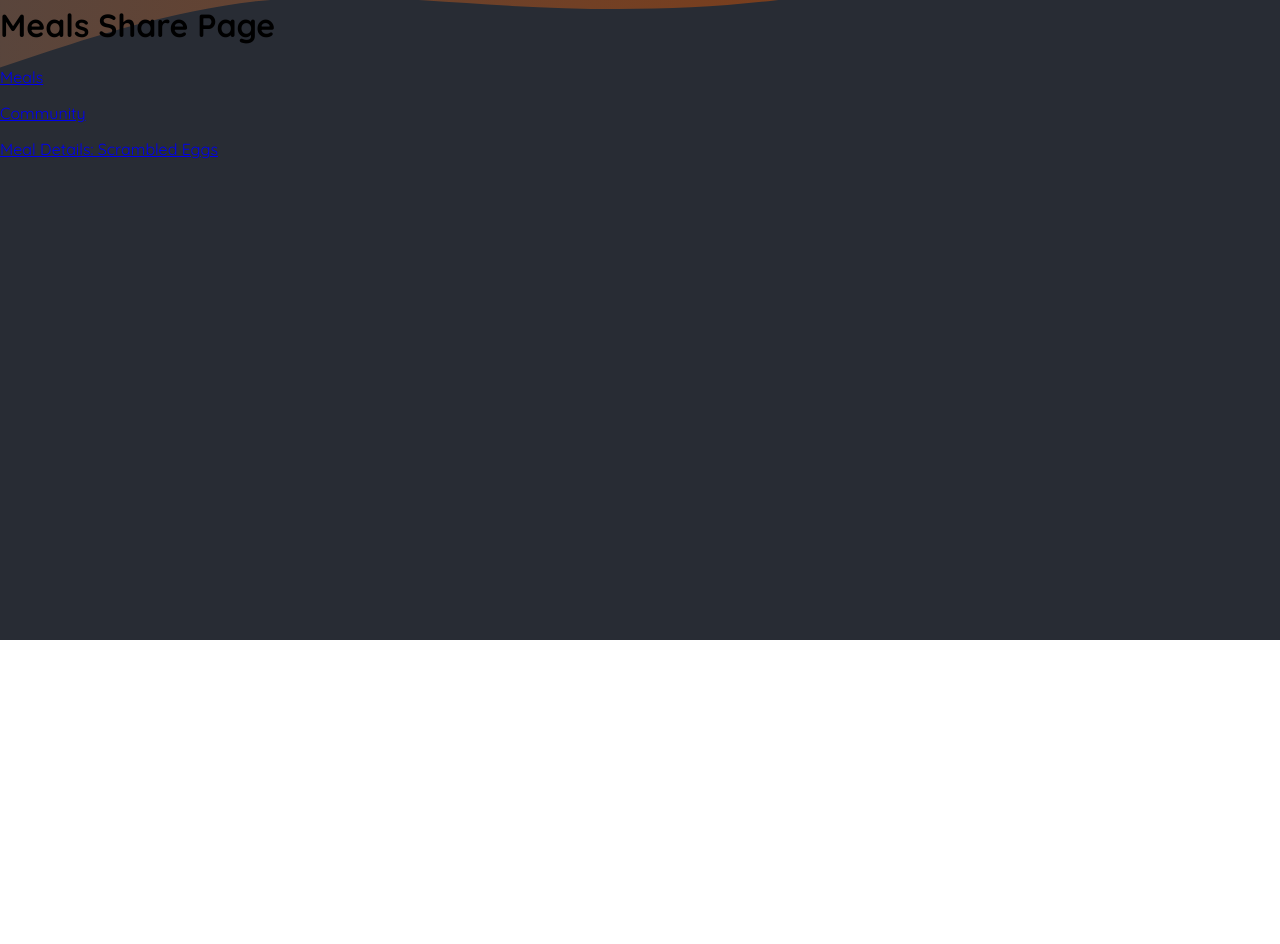
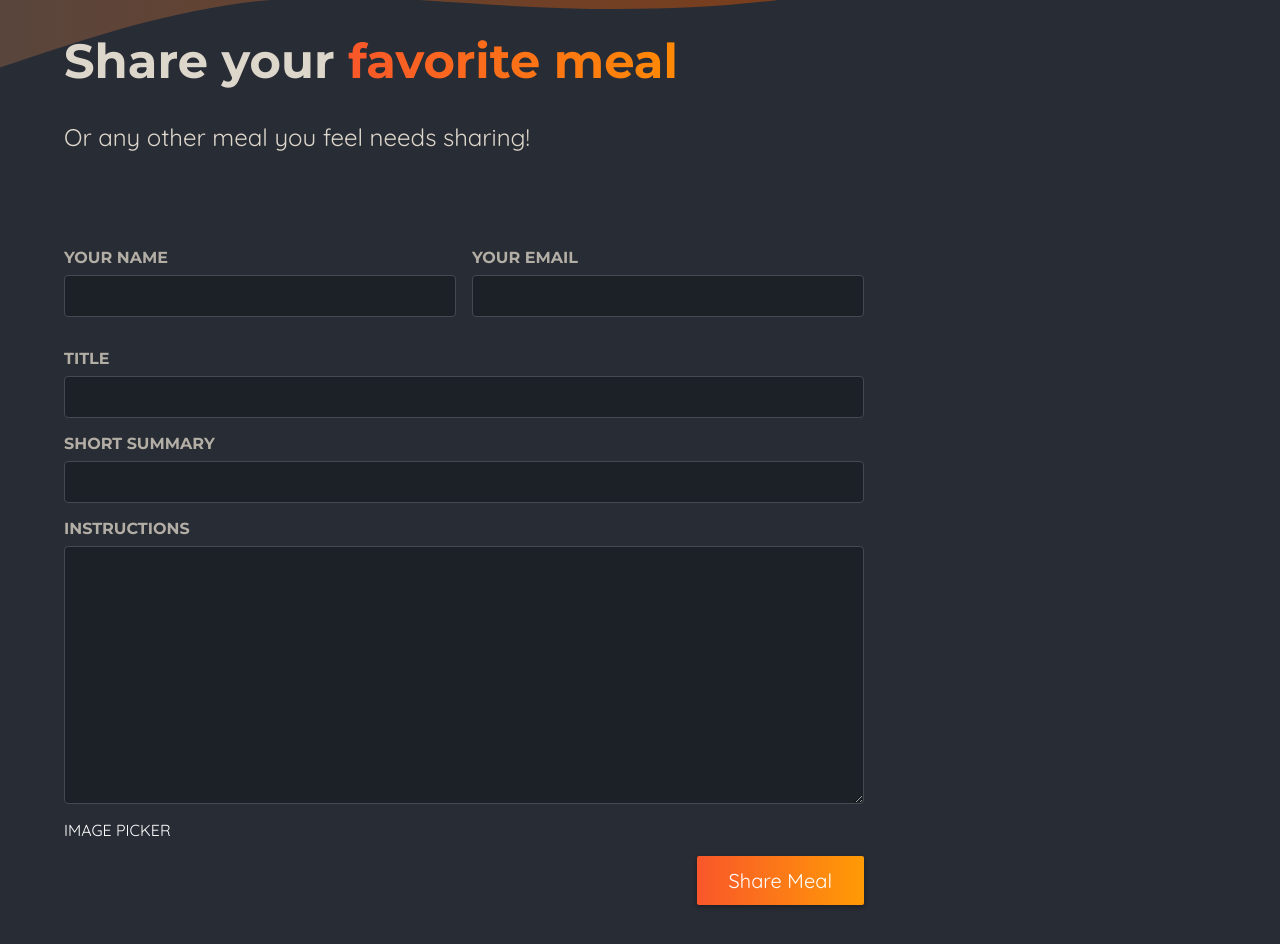
Before and after one commit to jamezaguiar/nextjs-the-complete-guide, a Next.js app in the folder 05-onwards-foodies-starting-project/: page /meals/share in a window 1280 px wide. Shown: the part 160-1104 px from the top of the page. Before the commit the page ends 800 px from the top, so only its background shows below. Built offline with nearby package versions, Linux system fonts and the light colour scheme.

Commit message:
share meal page

```diff
--- a/05-onwards-foodies-starting-project/app/meals/share/page.js
+++ b/05-onwards-foodies-starting-project/app/meals/share/page.js
@@ -1,18 +1,49 @@
-import Link from 'next/link';
+import styles from "./page.module.css";
 
-export default function MealsSharePage() {
+export default function ShareMealPage() {
   return (
-    <main>
-      <h1>Meals Share Page</h1>
+    <>
+      <header className={styles.header}>
+        <h1>
+          Share your <span className={styles.highlight}>favorite meal</span>
+        </h1>
+        <p>Or any other meal you feel needs sharing!</p>
+      </header>
+      <main className={styles.main}>
+        <form className={styles.form}>
+          <div className={styles.row}>
             <p>
-        <Link href="/meals">Meals</Link>
+              <label htmlFor="name">Your name</label>
+              <input type="text" id="name" name="name" required />
             </p>
             <p>
-        <Link href="/community">Community</Link>
+              <label htmlFor="email">Your email</label>
+              <input type="email" id="email" name="email" required />
+            </p>
+          </div>
+          <p>
+            <label htmlFor="title">Title</label>
+            <input type="text" id="title" name="title" required />
           </p>
           <p>
-        <Link href="/meals/scrambled-eggs">Meal Details: Scrambled Eggs</Link>
+            <label htmlFor="summary">Short Summary</label>
+            <input type="text" id="summary" name="summary" required />
           </p>
+          <p>
+            <label htmlFor="instructions">Instructions</label>
+            <textarea
+              id="instructions"
+              name="instructions"
+              rows="10"
+              required
+            ></textarea>
+          </p>
+          IMAGE PICKER
+          <p className={styles.actions}>
+            <button type="submit">Share Meal</button>
+          </p>
+        </form>
       </main>
+    </>
   );
 }
--- /dev/null
+++ b/05-onwards-foodies-starting-project/app/meals/share/page.module.css
@@ -0,0 +1,98 @@
+.header {
+  gap: 3rem;
+  margin: 3rem auto 5rem auto;
+  width: 90%;
+  max-width: 75rem;
+  color: #ddd6cb;
+  font-size: 1.5rem;
+}
+
+.header h1 {
+  font-family: "Montserrat", sans-serif;
+}
+
+.highlight {
+  background: linear-gradient(90deg, #f9572a, #ff8a05);
+  background-clip: text;
+  -webkit-background-clip: text;
+  -webkit-text-fill-color: transparent;
+}
+
+.main {
+  width: 90%;
+  max-width: 75rem;
+  margin: 3rem auto;
+  color: white;
+}
+
+.form {
+  max-width: 50rem;
+}
+
+.form label {
+  display: block;
+  margin-bottom: 0.5rem;
+  font-size: 1rem;
+  font-family: "Montserrat", sans-serif;
+  text-transform: uppercase;
+  color: #b3aea5;
+  font-weight: bold;
+}
+
+.form input,
+.form textarea {
+  display: block;
+  width: 100%;
+  padding: 0.5rem 1rem;
+  border-radius: 4px;
+  border: 1px solid #454952;
+  background: #1c2027;
+  font-size: 1.25rem;
+  font-family: "Montserrat", sans-serif;
+  color: #ddd6cb;
+}
+
+.form input:focus,
+.form textarea:focus {
+  outline-color: #f99f2a;
+  background-color: #1f252d;
+}
+
+.row {
+  display: flex;
+  gap: 1rem;
+}
+
+.row p {
+  width: 100%;
+}
+
+.actions {
+  text-align: right;
+}
+
+.actions button {
+  border: 0;
+  padding: 0.75rem 2rem;
+  background: linear-gradient(90deg, #f9572a, #ff9b05);
+  border: none;
+  color: #ffffff;
+  border-radius: 2px;
+  cursor: pointer;
+  font: inherit;
+  font-size: 1.25rem;
+  box-shadow: 0 2px 5px rgba(0, 0, 0, 0.3);
+}
+
+.actions button:hover,
+.actions button:focus {
+  background: linear-gradient(90deg, #fd4715, #f9b241);
+}
+
+.actions button:disabled,
+.actions button:hover:disabled,
+.actions button:focus:disabled {
+  background: #ccc;
+  color: #979797;
+  cursor: not-allowed;
+}
```
Lines whose indentation alone changed are shown as unchanged.
